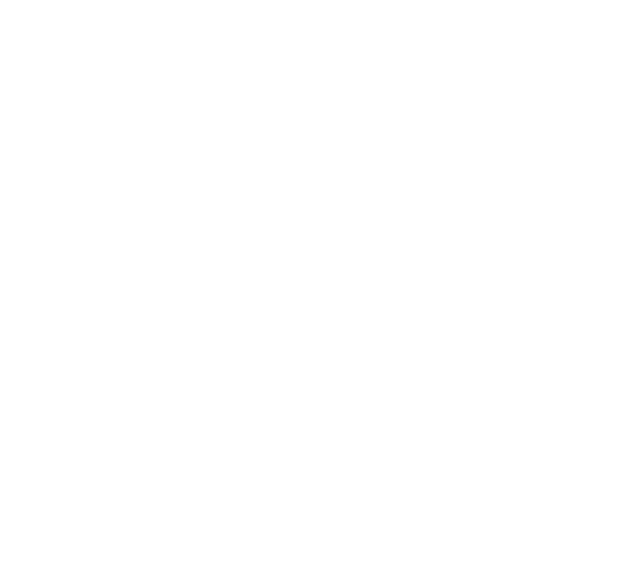
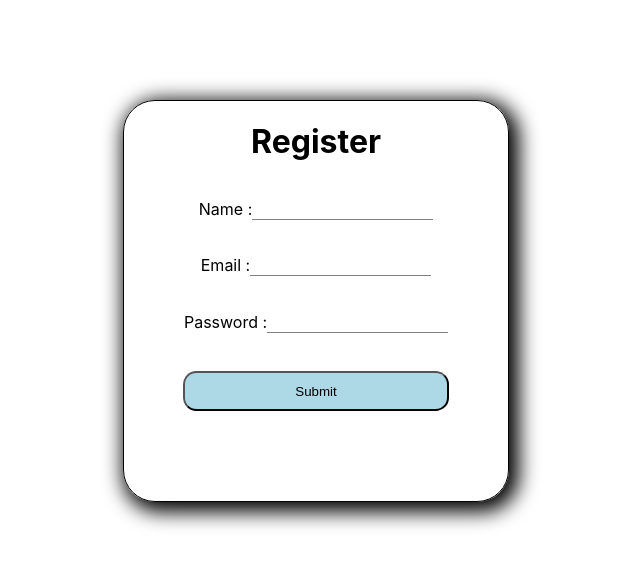
Before and after one commit to mandar-purandare/awdiz-4-react, a React (Create React App) app in the folder frontend/: page /register2 in a window 1280 px wide. Before the commit this address had no page. Shown: the top 566 px of the page, without its empty margins (324-964 px from the left). Built offline with nearby package versions, Linux system fonts and the light colour scheme.

Commit message:
dynamic styles, children prop, register 2

```diff
--- a/frontend/src/App.jsx
+++ b/frontend/src/App.jsx
@@ -16,6 +16,9 @@
 import StyledComponents from './components/16-09/StyledComponents';
 import Ternary from './components/16-09/Ternary';
 import { useState } from 'react';
+import DynamicStyles from './components/20-09/DynamicStyles';
+import ChildrenProp from './components/22-09/ChildrenProp';
+import Register2 from './components/22-09/Register2';
 
 function App() {
   const [loggedIn, setIsLoggedIn] = useState(false)
@@ -37,6 +40,9 @@
         <Route exact path='/mappingprops' element={<MappingProps greeting={'Hi,'} names={['Swaraj','Amaan','Faez','Siddhi','Pratiksha']} />}/>
         <Route exact path='/styledcomponents' element={<StyledComponents/>} />
         <Route exact path='/ternary' element={<Ternary loggedIn={loggedIn} setIsLoggedIn={setIsLoggedIn}/>}/>
+        <Route exact path='/dynamicstyles' element={<DynamicStyles/>}/>
+        <Route exact path='/childrenprop' element={<ChildrenProp/>} />
+        <Route exact path='/register2' element={<Register2/>}/>
       </Routes>
     </div>
   );
--- /dev/null
+++ b/frontend/src/components/20-09/DynamicStyles.css
@@ -0,0 +1,19 @@
+.active-button{
+    padding: 5% 10%;
+    background-color: green;
+    font-size: 2em;
+    width: 20%;
+    display: flex;
+    justify-content: center;
+    margin: 10% auto;
+}
+
+.inactive-button{
+    padding: 5% 10%;
+    background-color: gray;
+    font-size: 2em;
+    width: 20%;
+    display: flex;
+    justify-content: center;
+    margin: 10% auto;
+}
--- /dev/null
+++ b/frontend/src/components/20-09/DynamicStyles.jsx
@@ -0,0 +1,24 @@
+import React, {useState} from "react";
+import './DynamicStyles.css';
+
+function DynamicStyles(){
+
+    const [isActive, setIsActive] = useState(false);
+
+    function toggleState(){
+        setIsActive(state => !state);
+    }
+
+    let value = isActive? 'Active' : 'Inactive';
+
+    let classNameValue = isActive? 'active-button':'inactive-button';
+
+    return(
+        <div>
+            <h1>Dynamic Styles</h1>
+            <button className={classNameValue} onClick={toggleState}>{value}</button>
+        </div>
+    )
+}
+
+export default DynamicStyles;
--- /dev/null
+++ b/frontend/src/components/22-09/ChildrenProp.jsx
@@ -0,0 +1,28 @@
+import React from 'react'
+
+const ChildrenProp = () => {
+    return (
+        <>
+            <Swaraj>This is h1</Swaraj>
+            <Button>Message</Button>
+        </>
+    )
+}
+
+const Button = ({ children }) => {
+    return (
+        <button>{children}</button>
+    )
+}
+
+const Swaraj = ({ children }) => {
+    return (
+        <>
+            <h1>{children}</h1>
+            <h1>{children}</h1>
+            <h1>{children}</h1>
+        </>
+    )
+}
+
+export default ChildrenProp
--- /dev/null
+++ b/frontend/src/components/22-09/Register2.css
@@ -0,0 +1,41 @@
+.form-card{
+    border: 1px solid black;
+    border-radius: 2em;
+    box-shadow: 5px 5px 20px 5px;
+    width: 30%;
+    margin: 100px auto;
+    height: 400px;
+}
+
+.form-card input{
+    /* border: none; */
+    outline: none;
+    /* height: 3em; */
+    margin: 5% auto;
+}
+
+.form-card input[type='submit']{
+    height: 3em;
+    width: 20em;
+    border-radius: 1em;
+    background-color: lightblue;
+}
+
+/* .form-card input[name='password']{
+    border-color: red ;
+} */
+
+.gray-border{
+    border: none;
+    border-bottom: 1px solid gray;
+}
+
+.red-border{
+    border: none;
+    border-bottom: 1px solid red ;
+}
+
+.green-border{
+    border: none;
+    border-bottom: 1px solid greenyellow ;
+}
--- /dev/null
+++ b/frontend/src/components/22-09/Register2.jsx
@@ -0,0 +1,69 @@
+import React, { useState } from 'react'
+import { useNavigate } from 'react-router-dom';
+import './Register2.css';
+
+const Register2 = () => {
+  const [userData, setUserData] = useState({ name: "", email: "", password: "" });
+
+  const [borderClass, setBorderClass] = useState('gray-border');
+
+  const router = useNavigate();
+
+  const handleChange = (event) => {
+
+    // console.log(event.target.value, "value", event.target.name, "name")
+
+    setUserData({...userData, [event.target.name]: event.target.value});
+    if(event.target.name === 'password' && event.target.value.length < 8){
+       setBorderClass(borderClass => borderClass = 'red-border');
+    }
+
+    if(event.target.name === 'password' && event.target.value.length >= 8){
+      setBorderClass(borderClass => borderClass = 'green-border');
+    }
+
+  }
+
+  const sendDataToBackend = async (event) => {
+    event.preventDefault();
+    if(userData.name && userData.email && userData.password){
+      if(userData.password.length >= 8){
+          const response = {data : {success:true}};
+          if(response.data.success){
+            alert('Registration successfull');
+            setUserData({name:"", email:"", password:""})
+            router('/');
+          }else{
+            response = {data: {error:'Registration failed'}}
+            alert(response.data.error);
+          }
+      }else{
+        alert('Password must have minimum 8 characters');
+      }
+
+    }else{
+      alert('All fields are mandatory!');
+    }
+  }
+
+  return (
+    <div className='form-card'>
+      <h1>Register</h1>
+      <form onSubmit={sendDataToBackend}>
+        <label>Name :</label>
+        <input name='name' type='text' onChange={handleChange} className='gray-border'/> <br />
+        <label>Email :</label>
+        <input name='email' type='email' onChange={handleChange} className='gray-border'/> <br />
+        <label>Password :</label>
+        {borderClass?
+        <input name='password' type='password' onChange={handleChange} className={borderClass}/>
+        : <div></div>
+        }
+        <br />
+        <input type='submit' /><br />
+      </form>
+    </div>
+  )
+}
+
+export default Register2
--- a/frontend/src/components/Homepage.jsx
+++ b/frontend/src/components/Homepage.jsx
@@ -44,6 +44,10 @@
         router('/Ternary');
     }
 
+    function routerToDynamicStyles(){
+        router('/DynamicStyles');
+    }
+
     return (
         <div>
             <h1>Homepage for Awdiz</h1>
@@ -60,6 +64,7 @@
                 <button onClick={routerToMappingProps}>Names Using Map & Props</button>
                 <button onClick={routerToStyledComponents}>Styled Components</button>
                 <button onClick={routerToTernary}>Ternary For Login</button>
+                <button onClick={routerToDynamicStyles}>Dynamic Styles</button>
             </div>
         </div>
     )
```
Also changed, not shown: 1 other file (tests, documents, lock files or other folders).
